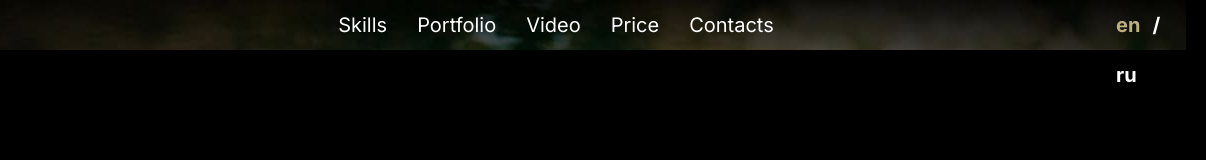
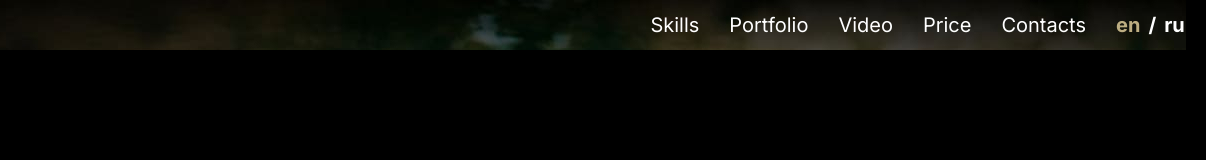
Before and after one commit to OlgaShebeda/image-galery, a plain HTML site: page portfolio/index.html in a window 1280 px wide. Shown: the full height of the page, 74-1280 px from the left. Drawn offline with Linux system fonts and the light colour scheme.

Commit message:
fix: change style header

```diff
--- a/portfolio/index.html
+++ b/portfolio/index.html
@@ -9,7 +9,7 @@
     <link rel="icon" href="favicon.ico" type="image/x-icon">
     <link rel="preconnect" href="https://fonts.googleapis.com">
     <link rel="preconnect" href="https://fonts.gstatic.com" crossorigin>
-    <link rel="stylesheet" href="https://fonts.googleapis.com/css2?family=Inter:wght@400;700&family=Merriweather:wght@700&display=swap"  cross-origin>
+    <link rel="stylesheet" href="https://fonts.googleapis.com/css2?family=Inter:wght@400;700&family=Merriweather:wght@700&display=swap"  crossorigin>
 
     <title>Portfolio</title>
 </head>
--- a/portfolio/style.css
+++ b/portfolio/style.css
@@ -115,21 +115,24 @@ li{
      contrast(87%);
    }
 
+   .nav{
+     margin-left: auto;
+
+   }
+
    .nav-list{
 
      display: flex;
      flex-direction: row;
      justify-content: space-between;
      align-self: flex-end;
-     margin-left: 700vw;
+
    }
 
     .nav-item{
      margin-right: 30px;
    }
-   .nav-item:last-child{
-     margin-right: 0px;
-   }
+
    .nav-link{
      font-family: Inter;
      font-style: normal;
@@ -176,7 +179,7 @@ li{
      line-height: 50px;
 
      text-align: center;
-     margin:0 8px;
+     margin:0 4px;
 
      color: #FFFFFF;
 }
```
